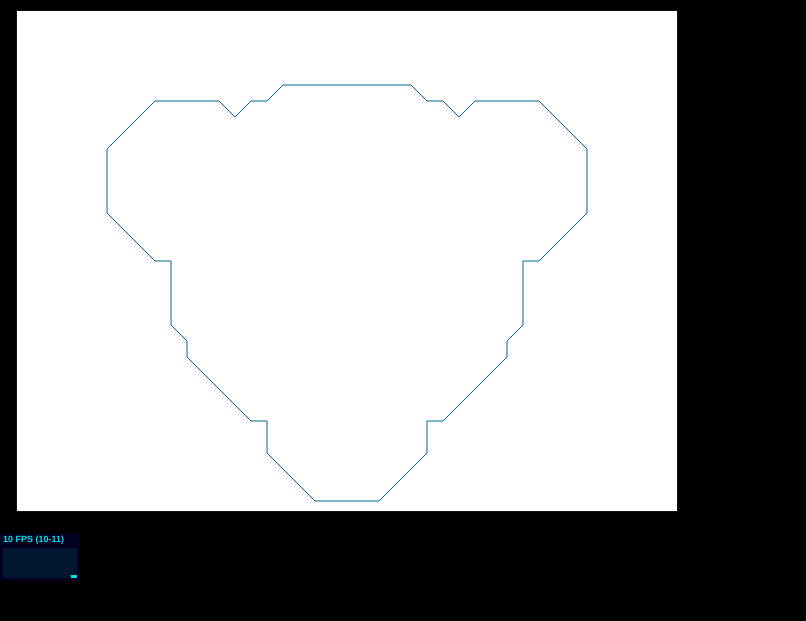
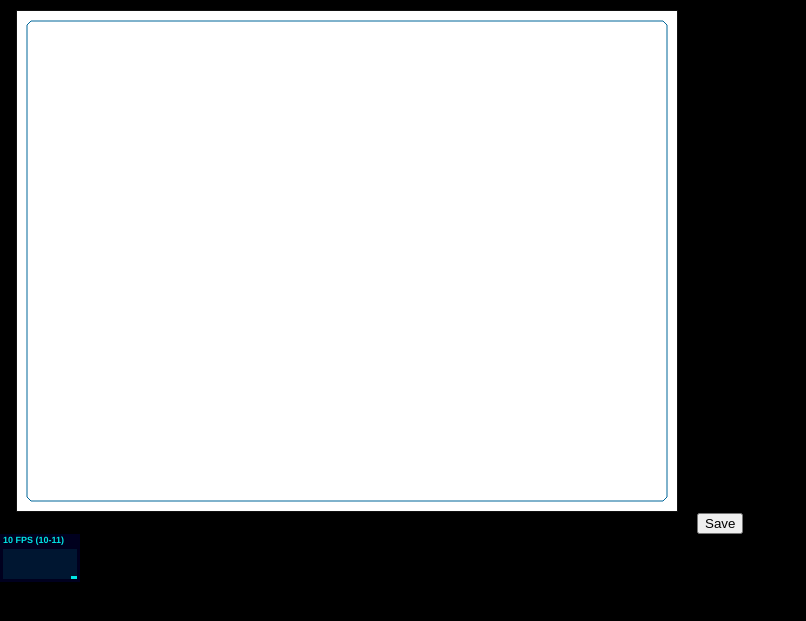
Before and after one commit to jarirepo/marching-squares, a website built with Parcel: page src/index.html in a window 1280 px wide. Shown: the part 81-702 px from the top of the page, without its empty margins (0-806 px from the left). Built offline with nearby package versions, Linux system fonts and the light colour scheme; animation ran at ten frames a second.

Commit message:
Added button to save the canvas as png

```diff
--- a/src/index.html
+++ b/src/index.html
@@ -9,6 +9,8 @@
 <body>
 	<h1>Marching Squares</h1>
 	<canvas id="scene" width="660" height="500"></canvas>
+	<!-- <video></video> -->
+	<button id="save">Save</button>
 	<div id="stats"></div>
   <script src="./index.ts"></script>
 </body>
--- a/src/index.ts
+++ b/src/index.ts
@@ -1,6 +1,8 @@
 import Stats from 'stats.js';
+import { saveAs, FileSaverOptions } from 'file-saver';
 import { Grid } from './grid';
 import { MarchingSquares } from './marching-squares';
+import { captureStream } from './video';
 
 const stats = new Stats();
 stats.showPanel( 0 ); // fps
@@ -9,6 +11,27 @@ stats.dom.style.position = 'relative';
 document.querySelector('#stats').appendChild(stats.dom);
 const canvas = document.getElementById('scene') as HTMLCanvasElement;
 const context = canvas.getContext('2d');
+const video = document.querySelector('video') as HTMLVideoElement;
+const stream = captureStream(video, 24);
+console.log('Stream:', stream);
+if (stream) {
+	video.srcObject = stream;
+}
+
+const saveButton = document.querySelector('#save') as HTMLButtonElement;
+// if (!canvas.toBlob) {
+// 	saveButton.disabled = true;
+// }
+saveButton.addEventListener('click', event => {
+	if (canvas.toBlob) {
+		canvas.toBlob(blob => {
+			// saveAs(blob, 'marching-squares');
+			// const file = new File([blob], 'marching-squares.jpg', { type: 'image/jpeg' })
+			const file = new File([blob], 'marching-squares.png', { type: 'image/png' })
+			saveAs(file);
+		});
+	}
+});
 
 // const grid = new Grid({
 // 	gridSizeX: 4,
@@ -29,16 +52,16 @@ const context = canvas.getContext('2d');
 // 	randomizer: (i: number, j: number) => (i > 0 && i < 15 && j > 0 && j < 20) ? 1 : 0
 // });
 
-const grid = new Grid({
-	gridSizeX: 40,
-	gridSizeY: 30,
-	cellSize: 16,
-	displacement: 1 / 3,
-	randomize: false,
-	// randomizer: (i: number, j: number) => 2 * Math.sqrt(Math.pow((i - 15) / 30, 2) + Math.pow((j - 20) / 40, 2))
-	// randomizer: (i: number, j: number) => (i > 0 && i < 30 && j > 0 && j < 40) ? Math.random() : 0
-	randomizer: (i: number, j: number) => (i > 0 && i < 30 && j > 0 && j < 40) ? 0 : 0
-});
+// const grid = new Grid({
+// 	gridSizeX: 40,
+// 	gridSizeY: 30,
+// 	cellSize: 16,
+// 	displacement: 1 / 3,
+// 	randomize: false,
+// 	// randomizer: (i: number, j: number) => 2 * Math.sqrt(Math.pow((i - 15) / 30, 2) + Math.pow((j - 20) / 40, 2))
+// 	// randomizer: (i: number, j: number) => (i > 0 && i < 30 && j > 0 && j < 40) ? Math.random() : 0
+// 	randomizer: (i: number, j: number) => (i > 0 && i < 30 && j > 0 && j < 40) ? 0 : 0
+// });
 
 // const grid = new Grid({
 // 	gridSizeX: 80,
@@ -51,16 +74,16 @@ const grid = new Grid({
 // 	// randomizer: (i: number, j: number) => (i > 0 && i < 30 && j > 0 && j < 40) ? 0 : 0
 // });
 
-// const grid = new Grid({
-// 	gridSizeX: 160,
-// 	gridSizeY: 120,
-// 	cellSize: 4,
-// 	displacement: 1 / 3,
-// 	randomize: false,
-// 	// randomizer: (i: number, j: number) => 2 * Math.sqrt(Math.pow((i - 15) / 30, 2) + Math.pow((j - 20) / 40, 2))
-// 	randomizer: (i: number, j: number) => (i > 0 && i < 120 && j > 0 && j < 160) ? Math.random() : 0
-// 	// randomizer: (i: number, j: number) => (i > 0 && i < 30 && j > 0 && j < 40) ? 0 : 0
-// });
+const grid = new Grid({
+	gridSizeX: 160,
+	gridSizeY: 120,
+	cellSize: 4,
+	displacement: 1 / 3,
+	randomize: false,
+	// randomizer: (i: number, j: number) => 2 * Math.sqrt(Math.pow((i - 15) / 30, 2) + Math.pow((j - 20) / 40, 2))
+	randomizer: (i: number, j: number) => (i > 0 && i < 120 && j > 0 && j < 160) ? Math.random() : 0
+	// randomizer: (i: number, j: number) => (i > 0 && i < 30 && j > 0 && j < 40) ? 0 : 0
+});
 
 grid.addBulge(10, 20, 5);
 grid.addBulge(20, 15, 11);
--- /dev/null
+++ b/src/video.ts
@@ -0,0 +1,17 @@
+/**
+ * @el video element
+ * @fps framerate
+ */
+export function captureStream(el: HTMLVideoElement, fps: number): MediaStream {
+	if (el instanceof HTMLVideoElement) {
+		if ('captureStream' in el) {
+			return (el['captureStream'] as Function)(fps);
+		}
+		if ('mozCaptureStream' in el) {
+			// Firefox (experimental)
+			// https://stackoverflow.com/questions/48623376/typeerror-capturestream-is-not-a-function
+			return (el['mozCaptureStream'] as Function)(fps);
+		}
+	}
+	return null;
+}
```
Also changed, not shown: package.json (+6 -1 lines), README.md, 1 other file.
